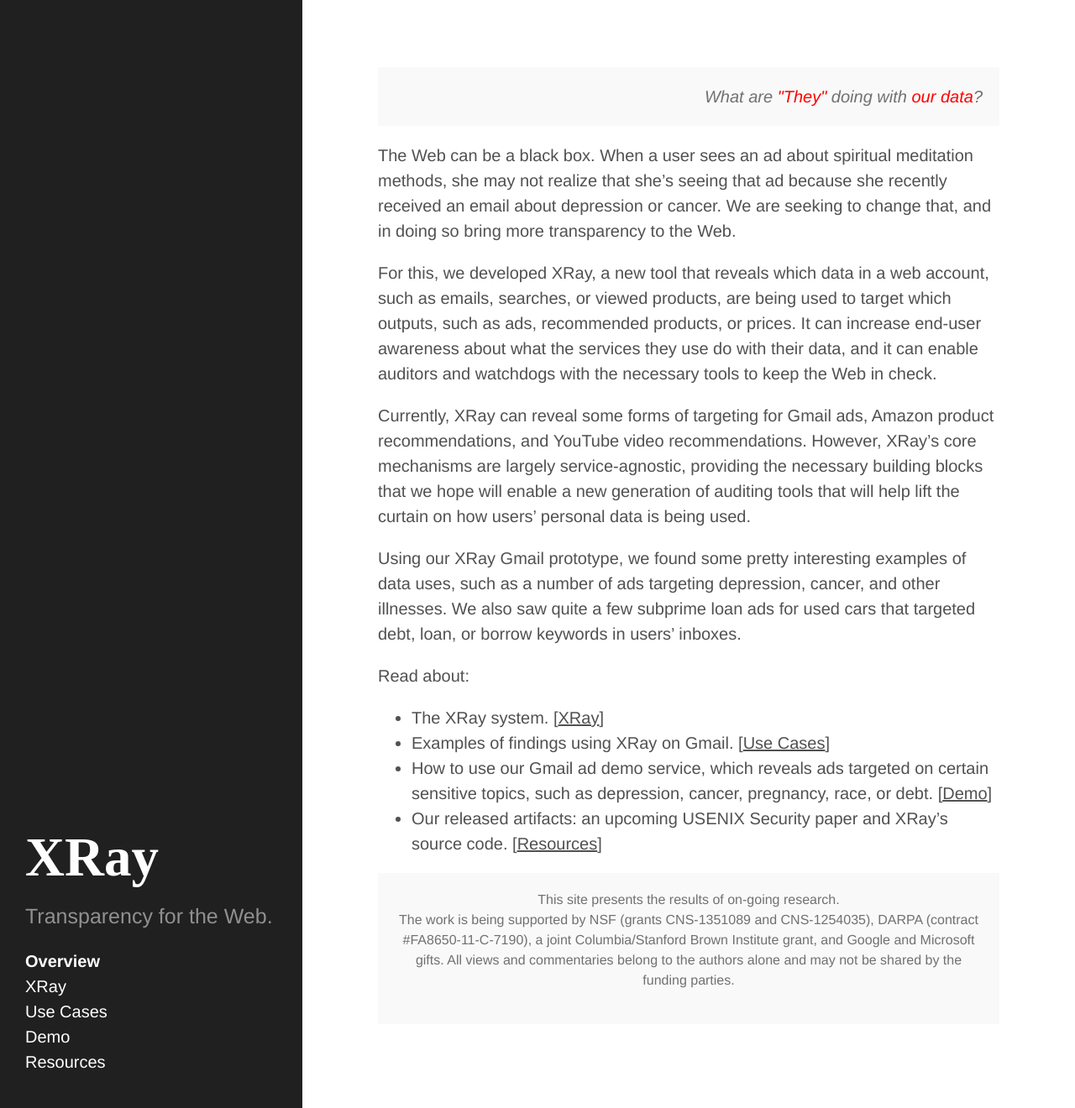
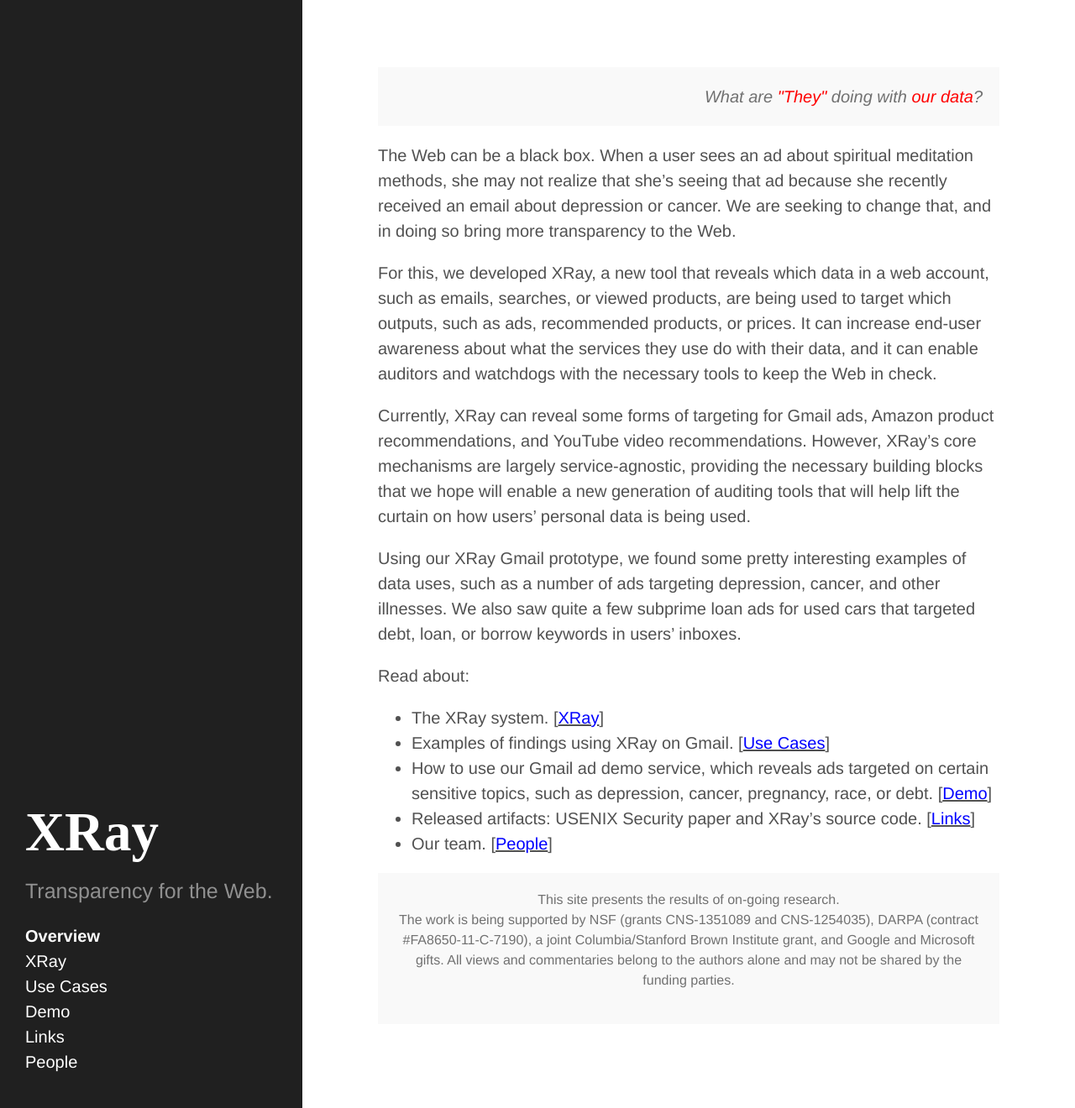
Before and after one commit to columbia/xray, a Jekyll site: the page built from index.md, in a window 1280 px wide and 1320 px high. Shown: the whole window at 84% size. Built offline with Jekyll 4.4.1, drawn with Linux system fonts in a browser that asks for light colours; Markdown is read by kramdown in place of the engine named in the settings.

Commit message:
renaming all pages to make sense

```diff
--- a/index.md
+++ b/index.md
@@ -49,10 +49,12 @@ searches) to target various outputs (such as ads or recommendations).
 
 Read about:
 
-* The XRay system. [[XRay]({{ site.baseurl }}/approach/)]
-* Examples of findings using XRay on Gmail. [[Use Cases]({{ site.baseurl }}/findings/)]
+* The XRay system. [<a href="{{ site.baseurl }}/2-system-description/"><font color="blue">XRay</font></a>]
+* Examples of findings using XRay on Gmail.
+[<a href="{{ site.baseurl }}/3-use-cases/"><font color="blue">Use Cases</font></a>]
 * How to use our Gmail ad demo service, which reveals ads
 targeted on certain sensitive topics, such as depression, cancer,
-pregnancy, race, or debt.  [[Demo]({{ site.baseurl }}/gmail-demo/)]
-* Our released artifacts: an upcoming USENIX Security paper and XRay's
-  source code. [[Resources]({{ site.baseurl }}/resources/)]
+pregnancy, race, or debt.  [<a href="{{ site.baseurl }}/4-gmail-demo/"><font color="blue">Demo</font></a>]
+* Released artifacts: USENIX Security paper and XRay's
+  source code. [<a href="{{ site.baseurl }}/5-resources/"><font color="blue">Links</font></a>]
+* Our team. [<a href="{{ site.baseurl }}/5-resources/"><font color="blue">People</font></a>]
```
Also changed, not shown: 2-system-description.md (+4 -4 lines), 3-use-cases.md (+7 -7 lines), 4-gmail-demo.md (+1 -1 lines), 5-resources.md (+1 -41 lines), 6-team.md (added, +41 -0 lines).
